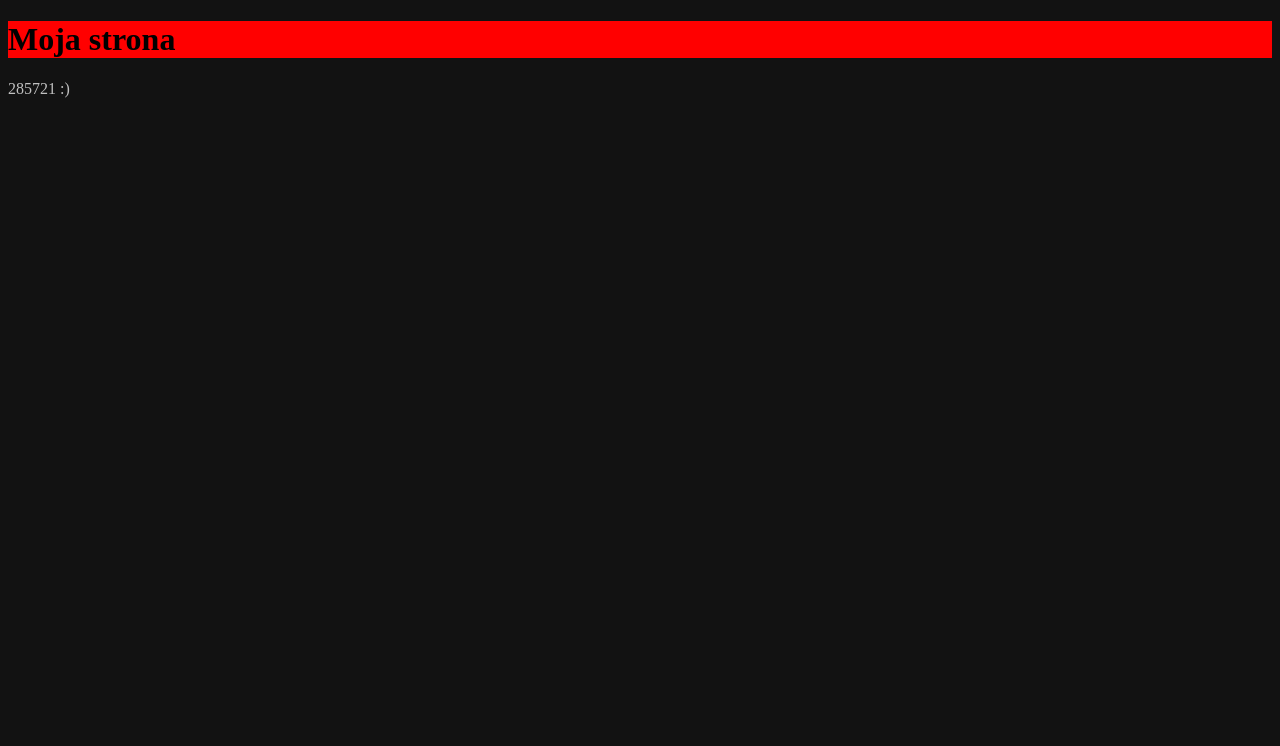
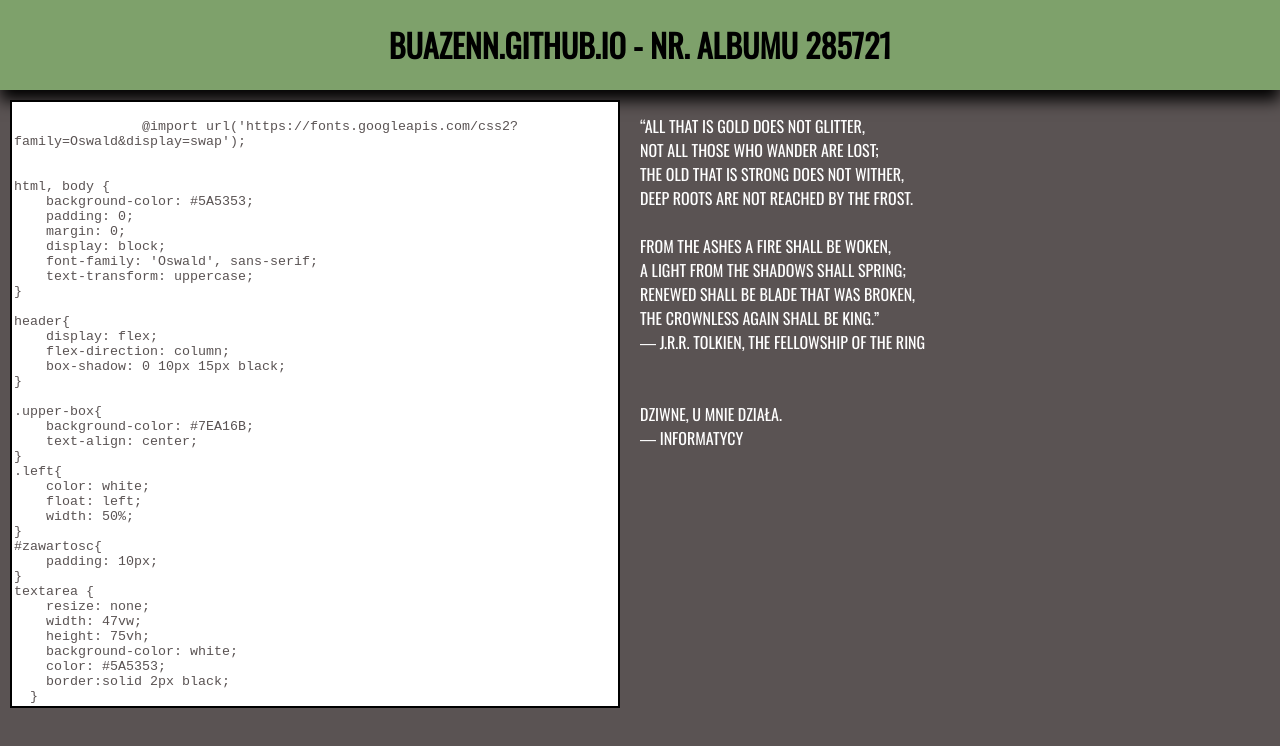
Before and after one commit to buazenn/buazenn.github.io, a plain HTML site: page index.html in a window 1280 px wide. Drawn offline with nearby package versions, Linux system fonts and the light colour scheme.

Commit message:
update by buazenn 1.0b

```diff
--- a/index.html
+++ b/index.html
@@ -1,17 +1,84 @@
 <!DOCTYPE html>
 <html lang = "PL">
-<head>
-<title>Buazenn</title>
-<link rel="stylesheet" href="styl.css">
-</head>
+    <head>
+        <title>Strona 285721</title>
+        <link href = "styl.css" rel = "stylesheet">
+        <meta charset = "UTF-8">
+        <meta http-equiv="X-UA-Compatible" content="IE=edge">
+    </head>
 
-<Body>
-<h1>Moja strona</h1>
-285721
+    <body>
+       <header>
+        <div class="upper-box">
+            <h1>buazenn.github.io - nr. albumu 285721</h1>
+        </div>
+       </header>
+       <div class = "left">
+        <div id = "zawartosc">
+            <textarea disabled readonly rows="4" cols="50">
 
-:)
+                @import url('https://fonts.googleapis.com/css2?family=Oswald&display=swap');
+
+
+html, body {
+    background-color: #5A5353;
+    padding: 0;
+    margin: 0;
+    display: block;
+    font-family: 'Oswald', sans-serif;
+    text-transform: uppercase;
+}
+
+header{
+    display: flex;
+    flex-direction: column;
+    box-shadow: 0 10px 15px black;
+}
+
+.upper-box{
+    background-color: #7EA16B;
+    text-align: center;
+}
+.left{
+    color: white;
+    float: left;
+    width: 50%;
+}
+#zawartosc{
+    padding: 10px;
+}
+textarea {
+    resize: none;
+    width: 47vw;
+    height: 75vh;
+    background-color: white;
+    color: #5A5353;
+    border:solid 2px black;
+  }
+
+
+                </textarea>
+        </div>
+       </div>
+       <div class = "left">
+        <br>
+        “All that is gold does not glitter, <br>
+Not all those who wander are lost;<br>
+The old that is strong does not wither,<br>
+Deep roots are not reached by the frost.<br>
+<br>
+From the ashes a fire shall be woken,<br>
+A light from the shadows shall spring;<br>
+Renewed shall be blade that was broken,<br>
+The crownless again shall be king.”<br>
+― J.R.R. Tolkien, The Fellowship of the Ring<br>
+<br><br>
+
+Dziwne, u mnie działa.
+<br> ― informatycy
+       </div>
 
 
 
-</Body>
+    </body>
 </html>
--- a/styl.css
+++ b/styl.css
@@ -1,11 +1,42 @@
-html, body{
-background-color: #121212;
-color: silver;
-margin 0;
-padding 0;
+@import url('https://fonts.googleapis.com/css2?family=Oswald&display=swap');
+
+
+html, body {
+    background-color: #5A5353;
+    padding: 0;
+    margin: 0;
+    display: block;
+    font-family: 'Oswald', sans-serif;
+    text-transform: uppercase;
 }
 
-h1 {
-background-color: red;
-color: black;
+header{
+    display: flex;
+    flex-direction: column;
+    box-shadow: 0 10px 15px black;
 }
+
+.upper-box{
+    background-color: #7EA16B;
+    text-align: center;
+}
+.left{
+    color: white;
+    float: left;
+    width: 50%;
+}
+#zawartosc{
+    padding: 10px;
+}
+textarea {
+    resize: none;
+    width: 47vw;
+    height: 75vh;
+    background-color: white;
+    color: #5A5353;
+    border:solid 2px black;
+  }
+
+  ::-webkit-scrollbar{
+    background-color: #7EA16B;
+  }
```
Also changed, not shown: main.html (deleted, +0 -17 lines).
